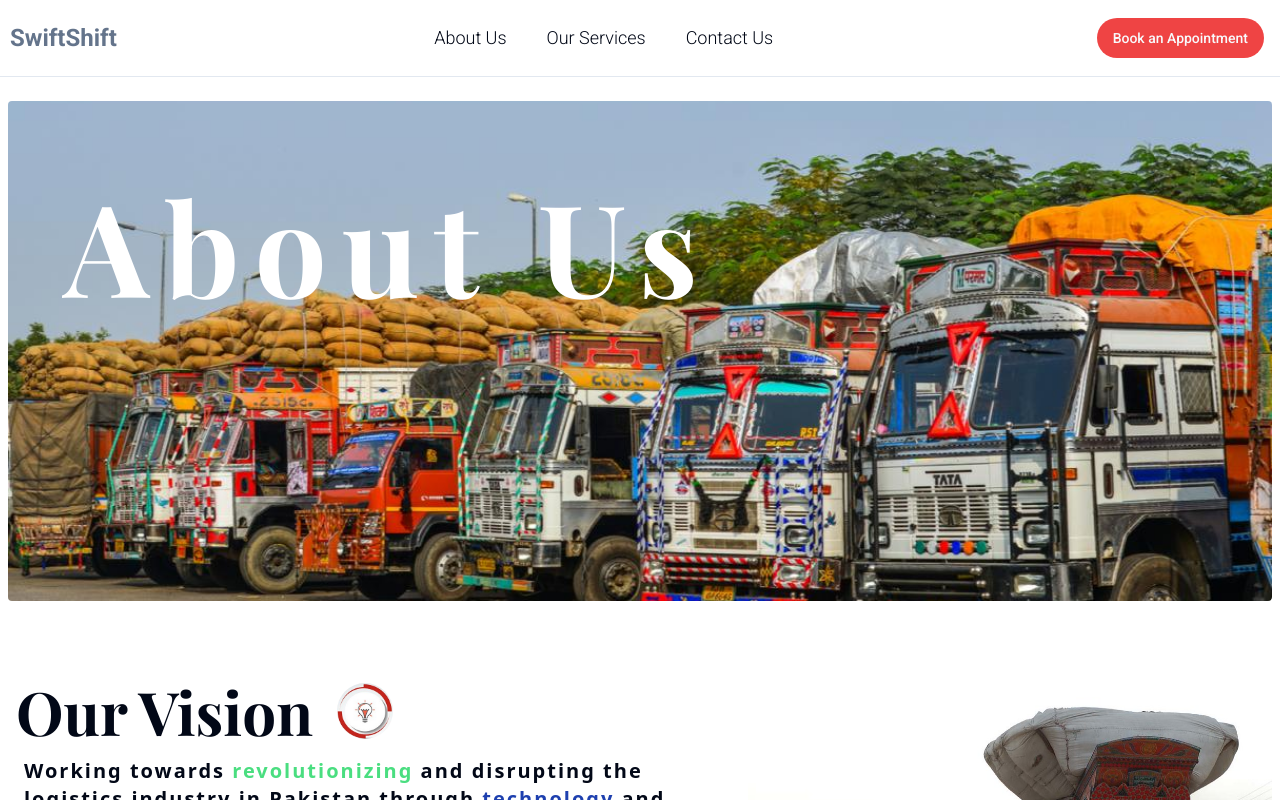
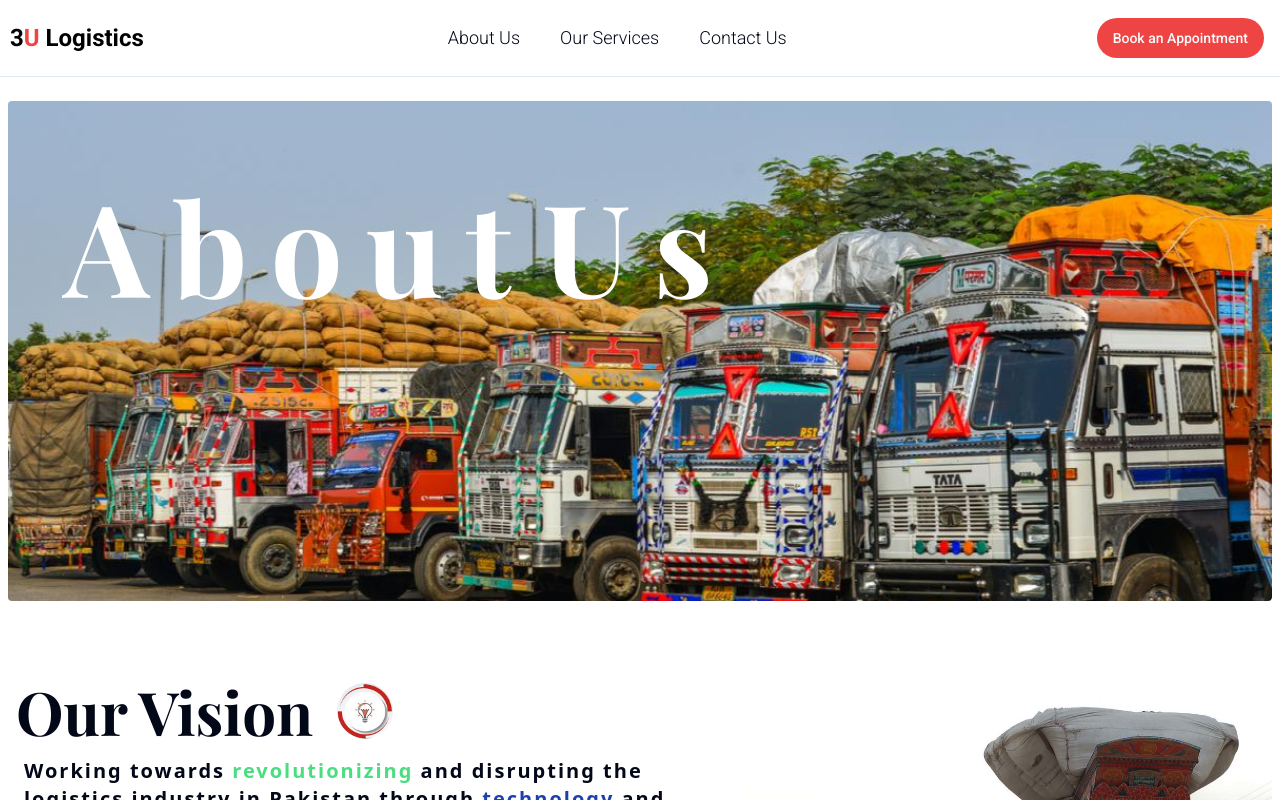
Before and after one commit to Muhammad14251425/asad, a Next.js app: page /about in a window 1280 px wide. Shown: the top 800 px of the page. Built offline with nearby package versions, Linux system fonts and the light colour scheme.

Commit message:
third commit

```diff
--- a/app/about/VisionMission.tsx
+++ b/app/about/VisionMission.tsx
@@ -7,24 +7,24 @@ import Image from 'next/image'
 const VisionMission = () => {
     return (
         <div>
-            <div className="flex items-start w-full px-2 lg:px-0 my-5">
+            <div className="flex items-start w-full px-2 lg:px-0 my-10">
                 <div className="flex flex-col flex-grow ">
                     <div className="flex items-center gap-4">
                         <h2 className='text-6xl font-semibold px-2'>Our Vision</h2>
-                        <Image src={vision} alt='vision' className="h-14 w-14 rounded-full" />
+                        <Image priority src={vision} alt='vision' className="h-14 w-14 rounded-full" />
                     </div>
                     <p className="px-4 text-xl tracking-widest font-semibold font-sans mt-4">Working towards <span className="text-green-400 font-bold" >revolutionizing</span> and disrupting the logistics industry in Pakistan through <span className="text-blue-800 font-bold">technology</span> and <span className="text-blue-800 font-bold">services</span>, we are <span className="fon-bold">penetrating the industry via digitalization of transport services</span>, ensuring <span className="font-bold text-orange-500">absolute excellence</span>.</p>
                 </div>
-                <Image src={visiontruck} alt="truck" className="flex-shrink h-80 w-auto rounded-md" />
+                <Image priority src={visiontruck} alt="truck" className="flex-shrink h-80 w-auto rounded-md" />
             </div>
 
             <div className="flex items-start gap-7 flex-row-reverse mt-10 w-full lg:px-0 px-2">
                 <div className="flex flex-col flex-grow ">
                     <div className="flex items-center gap-4">
                         <h2 className='text-6xl font-semibold px-2'>Our Misson</h2>
-                        <Image src={missioLogo} alt='vision' className="h-14 w-20 rounded-full" />
+                        <Image priority src={missioLogo} alt='vision' className="h-14 w-20 rounded-full" />
                     </div>
-                    <p className="px-4 text-xl tracking-widest font-sans mt-4 font-semibold">
+                    <p className="px-4 text-xl tracking-widest  mt-4 font-semibold">
                         To ensure absolute excellence in transport services, we are integrating
                         <span className="text-blue-500 font-bold"> Phase 1</span> stage, allowing our clients with
                         <span className="text-green-500 font-bold"> transparency</span> in
@@ -37,7 +37,7 @@ const VisionMission = () => {
                         <span className="text-red-500 font-bold"> removal of unnecessary intermediaries</span> from the process.
                     </p>
                 </div>
-                <Image src={mission} alt="truck" className="flex-shrink h-80 w-auto rounded-md" />
+                <Image priority src={mission} alt="truck" className="flex-shrink h-80 w-auto rounded-md" />
             </div>
         </div>
     )
--- a/app/about/page.tsx
+++ b/app/about/page.tsx
@@ -1,23 +1,70 @@
-import React from 'react'
-import VisionMission from './VisionMission'
-import MainImage from "@/public/aboutus/Page 2.jpg"
-import Image from 'next/image'
+'use client'
+import React, { useEffect, useState } from 'react';
+import VisionMission from './VisionMission';
+import MainImage from "@/public/aboutus/main.jpg";
+import Image from 'next/image';
+import { motion } from 'framer-motion';
+import { cn } from '@/lib/utils';
 
-const page = () => {
+export const containerVariants = {
+  hidden: {},
+  visible: {
+    transition: {
+      staggerChildren: 0.2, // Controls the delay between each letter's animation
+    },
+  },
+};
+
+export const bounceVariants = {
+  hidden: { y: -100, opacity: 0 },
+  visible: {
+    y: 0,
+    opacity: 1,
+    transition: {
+      type: 'spring',
+      stiffness: 500,
+      damping: 20,
+    },
+  },
+};
+const AboutUs = () => {
+  const text = "About Us";
+  const [blur , setBlur] = useState(true)
+
+  useEffect(() => {
+    setTimeout(() => {
+      setBlur(false)
+    },1700)
+  },[])
+
+
   return (
     <div className='max-w-md sm:max-w-lg md:max-w-2xl lg:max-w-5xl xl:max-w-7xl px-2 mx-auto'>
       <div className='my-6 relative mb-20'>
-        <Image src={MainImage} alt='Trucks' className='h-[500px] object-cover rounded-sm w-full' />
-        <div className=''>
-          <h3 className='absolute text-white text-9xl font-bold left-14 top-20 tracking-[15px]'>About Us</h3>
-        </div>
+        <Image priority src={MainImage} alt='Trucks' className={cn('h-[500px] object-cover rounded-sm w-full', blur ? "blur-sm" : "blur-none" )} />
+        <motion.div
+          className='absolute left-14 top-20 flex space-x-2'
+          variants={containerVariants}
+          initial="hidden"
+          animate="visible"
+        >
+          {text.split("").map((letter, index) => (
+            <motion.span
+              key={index}
+              className='text-white text-9xl font-bold tracking-[15px]'
+              variants={bounceVariants}
+            >
+              {letter}
+            </motion.span>
+          ))}
+        </motion.div>
       </div>
       <VisionMission />
       {/* <div className="h-[600px]">
         <LayoutGrid cards={cards} />
-      </div> */}
+        </div> */}
     </div>
-  )
+  );
 }
 
-export default page
+export default AboutUs;
--- a/app/contactus/ConatactUsFormClient.tsx
+++ b/app/contactus/ConatactUsFormClient.tsx
@@ -17,8 +17,8 @@ const ConatactUsFormClient = ({ openForm, setOpenForm }: ConatactUsFormClientPro
   }
 
   return (
-    <div className={cn('bg-white h-auto space-y-4 p-7 pb-6 w-auto mx-2 sm:mx-auto sm:w-[500px] relative rounded-3xl -mt-11',
-      openForm ? "fixed h-auto top-40 mx-auto bottom-40 right-0 left-0 " : "hidden lg:block"
+    <div className={cn('bg-white shadow-2xl drop-shadow-xl max-h-[550px] lg:max-h-[600px] origin-center h-auto space-y-4 p-7 pb-6 w-auto mx-2 sm:mx-auto sm:w-[500px] relative rounded-3xl -mt-11',
+      openForm ? "fixed h-auto top-0 mx-auto bottom-0 my-auto right-0 left-0 " : "hidden lg:block"
     )}>
       <button onClick={() => setOpenForm(false)} className="font-bold text-xl border absolute rounded-full p-4 lg:hidden -right-4 bg-white -top-4"><X /></button>
       <h2 className='text-black text-5xl'>Get in Touch</h2>
@@ -58,16 +58,15 @@ const ConatactUsFormClient = ({ openForm, setOpenForm }: ConatactUsFormClientPro
               rows={4}
             ></textarea>
           </div>
-          <AnimatedButton>
+          {/* <AnimatedButton> */}
 
-            {/* <button
+            <button
             type="submit"
             className="w-full py-2 bg-blue-600 text-white font-bold  rounded-3xl hover:bg-blue-700 transition duration-200"
             >
-
-          </button> */}
             Submit
-          </AnimatedButton>
+          </button>
+          {/* </AnimatedButton> */}
         </form>
       </div>
     </div>
--- a/app/contactus/page.tsx
+++ b/app/contactus/page.tsx
@@ -3,6 +3,8 @@ import { useState } from 'react'
 import ConatactUsFormClient from './ConatactUsFormClient'
 import FAQ from './FAQ'
 import { Button } from '@/components/ui/button'
+import { motion } from "framer-motion"
+import { bounceVariants, containerVariants } from '../about/page'
 
 const data = [
   {
@@ -22,15 +24,35 @@ const data = [
 
 const ContactUs = () => {
   const [openForm, setOpenForm] = useState(false)
+  const text = "Contact Us";
+
   return (
     <div>
-      <div className='bg-[#e6f0fe] min-h-screen h-auto pb-10 z-0'>
+      <div className='bg-[#e6f0fe] lg:min-h-screen  h-auto pb-10 z-0'>
         <div className='max-w-md sm:max-w-lg md:max-w-2xl lg:max-w-5xl xl:max-w-7xl px-2 mx-auto grid lg:grid-cols-5 gap-x-0 pt-10 sm:pt-20'>
           <div className='lg:col-span-5 xl:col-span-3 text-gray-500 text-lg '>
             <div className='lg:grid lg:grid-cols-2 md:grid md:grid-cols-3 lg:col-span-1'>
               <div className='md:col-span-2 lg:col-span-1 sm:text-center md:text-left'>
-                <h1 className='text-6xl font-bold text-black'>Contact Us</h1>
-                <p className='mt-10 md:max-w-[370px]'>Email, call, or complete the form to learn how <span className='font-bold text-black'>3U logistics</span> can solve your messaging problem</p>
+                {/* <h1 className='text-6xl font-bold text-black'>Contact Us</h1> */}
+                <motion.div
+                  className='flex space-x-2 justify-center md:justify-start'
+                  variants={containerVariants}
+                  initial="hidden"
+                  animate="visible"
+                >
+                  {text.split("").map((letter, index) => (
+                    <motion.span
+                      key={index}
+                      className='text-6xl font-bold text-black'
+                      variants={bounceVariants}
+                    >
+                      {letter}
+                    </motion.span>
+                  ))}
+                </motion.div>
+                <p className='mt-10 md:max-w-[370px]'>
+                  Email, call, or complete the form to learn how <span className='font-bold text-black'>3U logistics</span> can solve your messaging problem
+                </p>
                 <div className='mt-7'>
                   <p>yasir.mukhtar@3ulogistic.com</p>
                   <p>abdullah.shaffi@3ulogistic.com</p>
@@ -41,6 +63,7 @@ const ContactUs = () => {
                   <p>+92 321 4347303</p>
                 </div>
               </div>
+
               <div className='flex lg:hidden my-5 md:my-0 sm:items-center sm:justify-center'>
                 <Button onClick={() => setOpenForm(true)} className='rounded-full bg-blue-600 hover:bg-blue-700 active:bg-blue-600' variant="destructive">Get in Touch</Button>
               </div>
@@ -67,7 +90,7 @@ const ContactUs = () => {
           <ConatactUsFormClient openForm={openForm} setOpenForm={setOpenForm} />
         </div>
       </div>
-      <div className="max-w-md sm:max-w-lg md:max-w-2xl lg:max-w-5xl xl:max-w-7xl mx-auto grid  grid-cols-1 lg:grid-cols-2 items-center lg:gap-52 xl:gap-10 lg:justify-between mt-20 ">
+      <div className="max-w-md sm:max-w-lg md:max-w-2xl lg:max-w-5xl xl:max-w-7xl mx-auto grid grid-cols-1 lg:grid-cols-2 items-center lg:gap-52 xl:gap-10 lg:justify-between mt-20 ">
         <div className=" lg:w-1/2 p-4 hidden md:block">
           <iframe
             src="https://www.google.com/maps/embed?pb=!1m18!1m12!1m3!1d446.2107203333094!2d74.28070879493973!3d31.50871587267574!2m3!1f0!2f0!3f0!3m2!1i1024!2i768!4f13.1!3m3!1m2!1s0x3919037c61883b2d%3A0x375fda7aa6927c36!2s3U%20Movers!5e1!3m2!1sen!2s!4v1723079245328!5m2!1sen!2s"
--- a/components/Header.tsx
+++ b/components/Header.tsx
@@ -32,7 +32,7 @@ export default function Example() {
       <nav aria-label="Global" className="flex max-w-7xl mx-auto justify-between items-center ">
         <div className="flex items-center">
           <a href="/" className="-m-1.5  py-7">
-            <span className="text-slate-500 text-2xl font-semibold">SwiftShift</span>
+            <h1 className="text-black text-2xl font-semibold">3<span className="text-red-500">U</span> Logistics</h1>
             {/* <Image alt="3Ulogistics" src={Logo} className="h-28 sm:h-36 w-auto" /> */}
           </a>
         </div>
--- a/components/Try.tsx
+++ b/components/Try.tsx
@@ -4,7 +4,7 @@ import Box from "@/public/Try/box.png"
 import Image from 'next/image'
 const Try = () => {
     return (
-        <div className='sm:max-w-[500px] md:max-w-[700px] 992:max-w-[965px] 1098:max-w-[1080px] sm:mx-auto h-[600px] mt-40 grid 992:gap-x-5 md:grid-cols-1 992:grid-cols-5 mx-2'>
+        <div className='sm:max-w-[500px] md:max-w-[700px] 992:max-w-[965px] 1098:max-w-[1080px] xl:max-w-6xl sm:mx-auto h-[600px] mt-40 grid 992:gap-x-5 md:grid-cols-1 992:grid-cols-5 mx-2'>
             <div className='flex items-start h-full flex-shrink col-span-3 md:col-span-2'>
                 <div className='relative h-full w-full'>
                     <Image src={image} alt='lifter loading up loads' className='h-[550px] 400:h-full w-full md:h-[520px]  md:w-96 z-0 object-cover rounded-md' />
```
Also changed, not shown: app/services/page.tsx (+35 -12 lines), public/aboutus/main.jpg (renamed from public/aboutus/Page 2.jpg).
